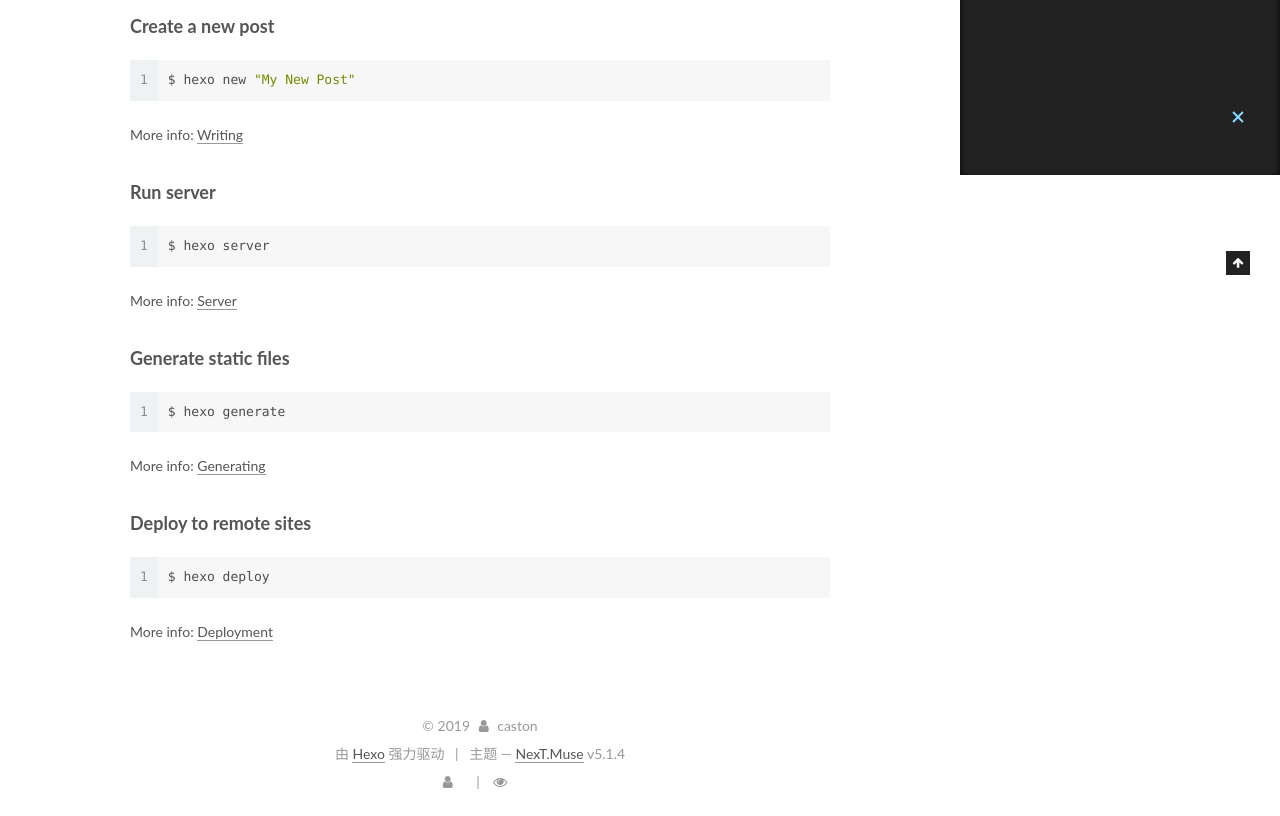
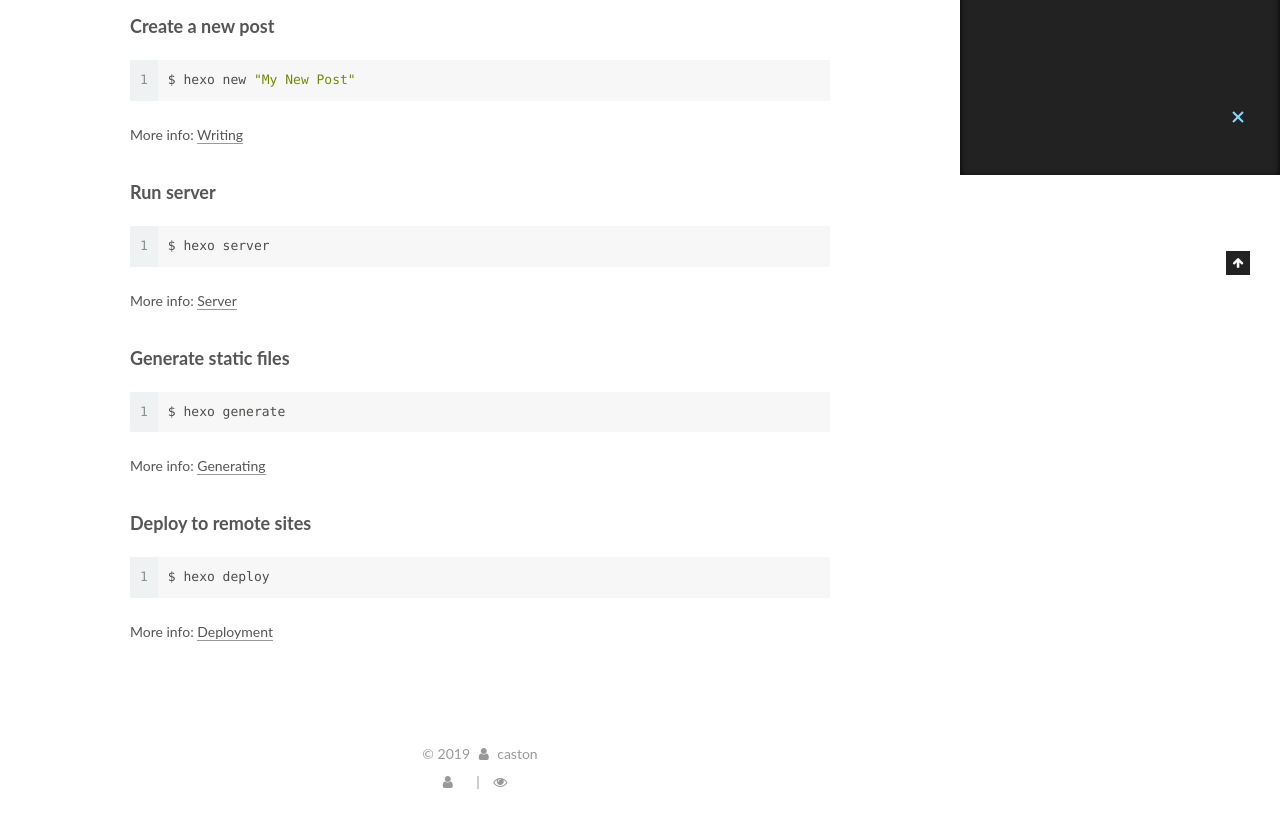
Before and after one commit to castoner/castoner.github.io, a plain HTML site: page 2019/04/29/hello-world/index.html in a window 1280 px wide. Shown: the part 625-1441 px from the top of the page. Drawn offline with Linux system fonts and the light colour scheme; some packages are replaced by stand-ins of ours; a script that the page names is missing.

Commit message:
Site updated: 2019-04-29 16:33:16

```diff
--- a/2019/04/29/hello-world/index.html
+++ b/2019/04/29/hello-world/index.html
@@ -531,20 +531,6 @@
 </div>
 
 
-  <div class="powered-by">由 <a class="theme-link" target="_blank" href="https://hexo.io">Hexo</a> 强力驱动</div>
-
-
-
-  <span class="post-meta-divider">|</span>
-
-
-
-  <div class="theme-info">主题 &mdash; <a class="theme-link" target="_blank" href="https://github.com/iissnan/hexo-theme-next">NexT.Muse</a> v5.1.4</div>
-
-
-
-
-
 <div class="busuanzi-count">
   <script async src="https://dn-lbstatics.qbox.me/busuanzi/2.3/busuanzi.pure.mini.js"></script>
     <span class="site-uv">
--- a/css/main.css
+++ b/css/main.css
@@ -1822,7 +1822,7 @@ pre .javascript .function {
   width: 4px;
   height: 4px;
   border-radius: 50%;
-  background: #3009db;
+  background: #365465;
 }
 .links-of-blogroll {
   font-size: 13px;
```
Also changed, not shown: archives/2019/04/index.html (+0 -14 lines), archives/2019/index.html (+0 -14 lines), archives/index.html (+0 -14 lines), index.html (+0 -14 lines).
